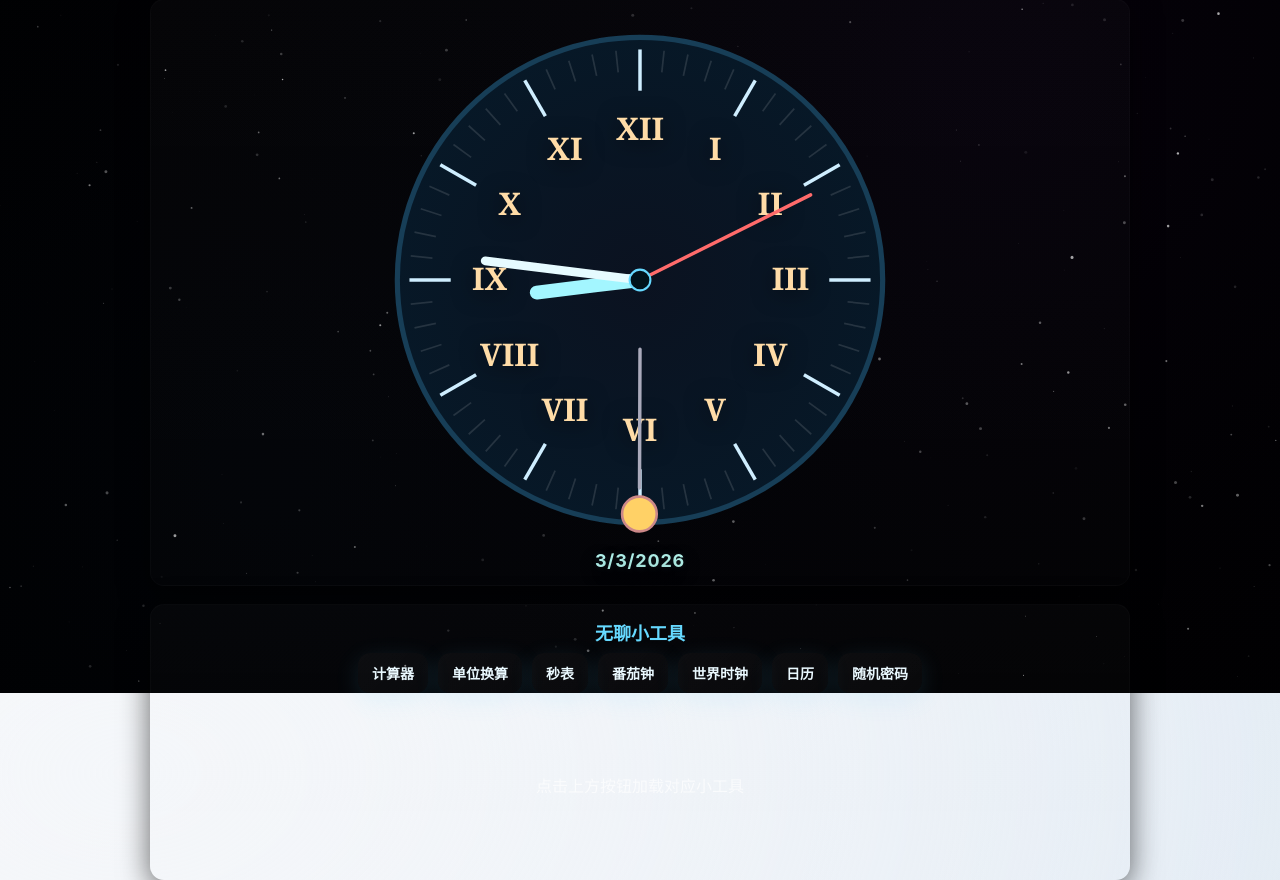
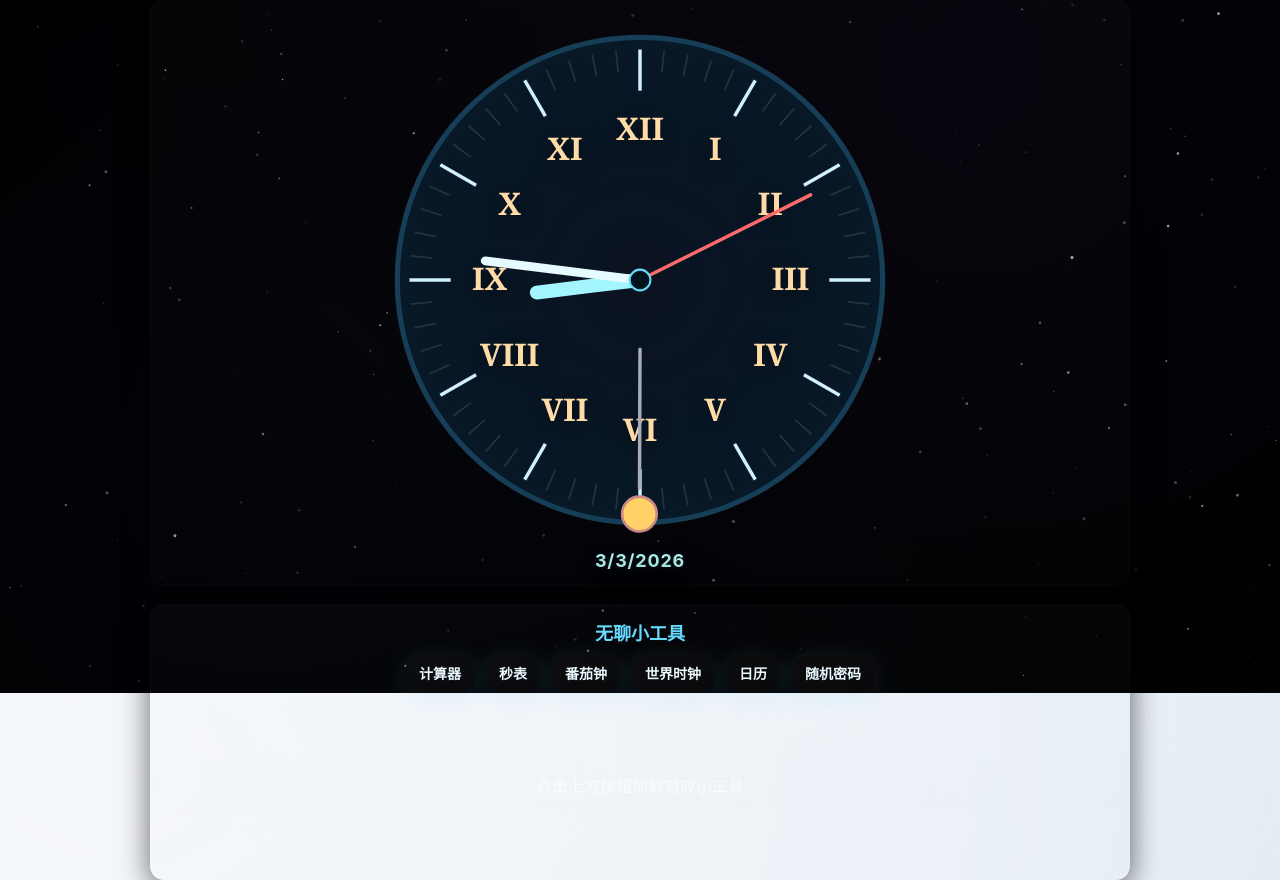
Before and after one commit to slippersheepig/board, a Flask app: page / in a window 1280 px wide. Shown: the part 107-987 px from the top of the page. Run offline with Flask 3, Linux system fonts and the light colour scheme.

Commit message:
Remove unit converter button from tools section

```diff
--- a/templates/index.html
+++ b/templates/index.html
@@ -85,7 +85,6 @@
         <h3 class="toolsTitle">无聊小工具</h3>
         <div id="toolButtons" class="toolButtons" role="toolbar" aria-label="工具按钮组">
           <button data-tool="calculator" class="neon-btn">计算器</button>
-          <button data-tool="unitConverter" class="neon-btn">单位换算</button>
           <button data-tool="stopwatch" class="neon-btn">秒表</button>
           <button data-tool="pomodoro" class="neon-btn">番茄钟</button>
           <button data-tool="worldClocks" class="neon-btn">世界时钟</button>
```
